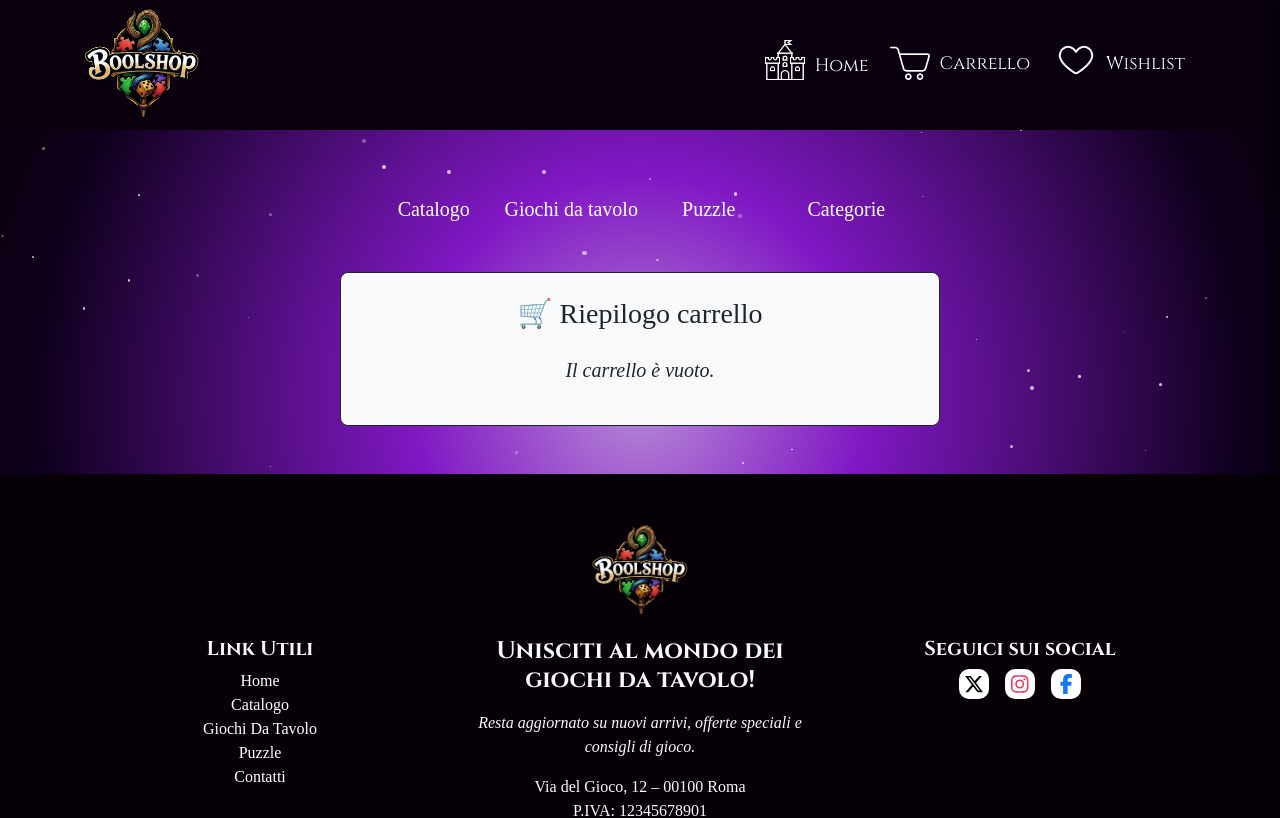
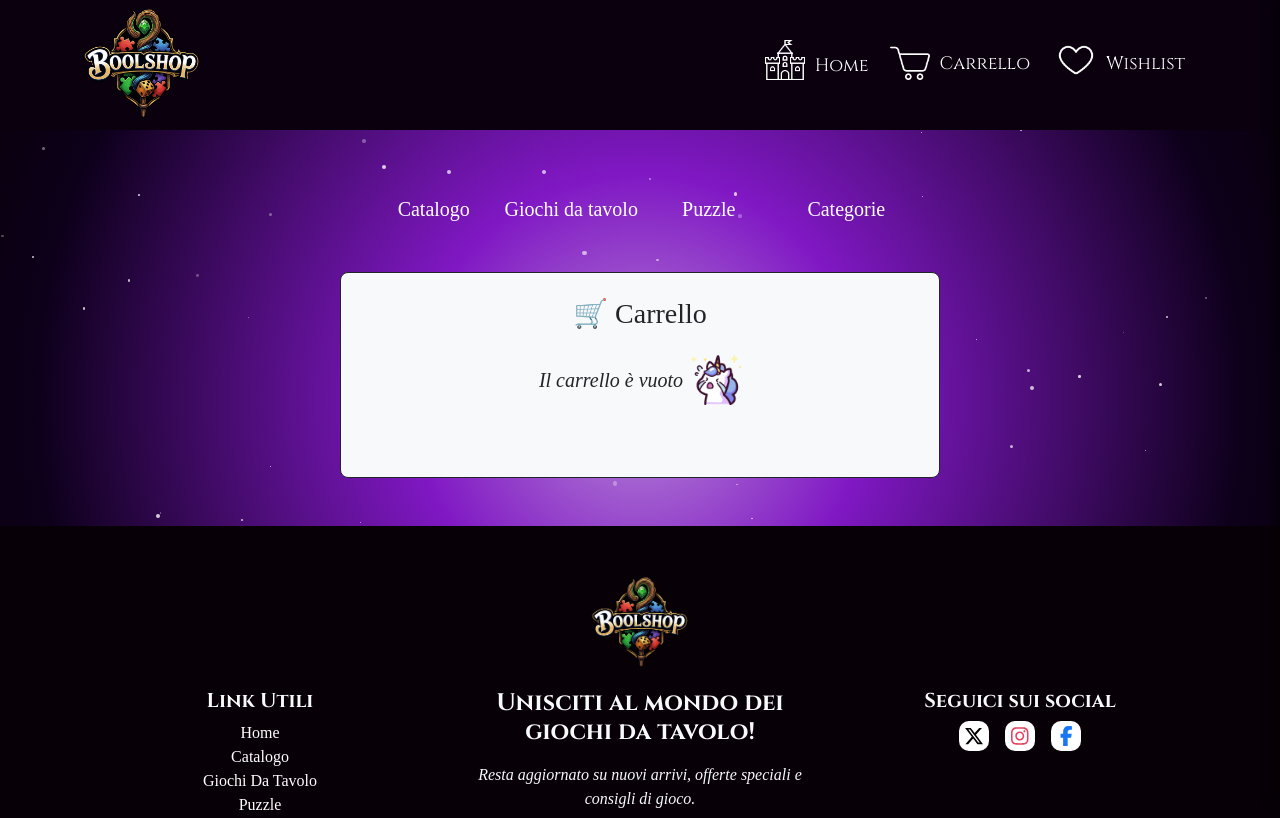
Before and after one commit to MattiaZecchinato/bool-shop, a React (Vite) app in the folder bool-shop-react/: page /cart in a window 1280 px wide. Shown: the top 818 px of the page. Built offline with nearby package versions, Linux system fonts and the light colour scheme; a web font is replaced by a local one.

Commit message:
feat: add messages

```diff
--- a/bool-shop-react/src/pages/CartPage.jsx
+++ b/bool-shop-react/src/pages/CartPage.jsx
@@ -1,15 +1,19 @@
 import { useCart } from "../components/CartContext";
 import { Link } from "react-router-dom";
+import sadUnicorn from "../assets/unicorn-sad.png"
 
 function CartPage() {
     const { cartItems, addToCart, removeFromCart, clearCart } = useCart();
 
     return (
         <div className="p-4 border border-dark bg-light rounded rounded-3 text-dark rounded container py-4 text-white " style={{ maxWidth: "600px" }}>
-            <h3 className="text-dark text-center mb-4">🛒 Riepilogo carrello</h3>
+            <h3 className="text-dark text-center mb-4">🛒 Carrello</h3>
 
             {cartItems.length === 0 ? (
-                <p className="text-dark fst-italic text-center fs-5">Il carrello è vuoto.</p>
+                <div className="container bg-light fst-italic rounded rounded-3 d-flex align-items-center gap-2 justify-content-center mb-5" style={{ maxWidth: "600px" }}>
+                    <p className="text-dark fst-italic text-center fs-5 my-auto">Il carrello è vuoto</p>
+                    <img src={sadUnicorn} alt="sad-unicorn" style={{ width: "50px" }} />
+                </div>
             ) : (
                 <>
                     {cartItems.map(item => (
@@ -69,8 +73,9 @@ function CartPage() {
                         </div>
                     </div>
                 </>
-            )}
-        </div>
+            )
+            }
+        </div >
     );
 }
 
--- a/bool-shop-react/src/pages/OrederRecap.jsx
+++ b/bool-shop-react/src/pages/OrederRecap.jsx
@@ -13,7 +13,7 @@ function OrderRecap() {
 
     return <>
         <div className="container py-4 text-white row gap-2 width-whish-container justify-content-center bg-light rounded rounded-3 mt-4 mb-4 border border-dark" style={{ maxWidth: "600px" }}>
-            <div className="recap-container d-flex flex-row-reverse align-items-center justify-content-center">
+            <div className="recap-container d-flex row-reverse align-items-center justify-content-center">
                 <h1 className="mb-4 text-dark text-center font-medieval">Ordine completato con successo!</h1>
                 <div>
                     <img className="image-recap me-2" src={staff} alt="staff" />
@@ -24,7 +24,7 @@ function OrderRecap() {
             <div className="text-dark text-center">
                 <p className="fs-4">Grazie <strong>{user_first_name}</strong> per il tuo acquisto.</p>
                 <p>Una conferma è stata inviata a <strong>{user_email}</strong>.</p>
-                <p>Numero ordine: <strong>#</strong></p> {/* questo e da vedere se si implementa */}
+                <p>Numero ordine: <strong>#</strong></p>
                 <p>Totale: <strong>€{total_order}</strong></p>
                 <p className="mb-5">Riceverai una notifica quando il tuo ordine sarà spedito.</p>
             </div>
--- a/bool-shop-react/src/pages/SearchPage.jsx
+++ b/bool-shop-react/src/pages/SearchPage.jsx
@@ -6,7 +6,8 @@ import { useSearchParams } from "react-router-dom";
 import { FontAwesomeIcon } from "@fortawesome/react-fontawesome";
 import { faGrip, faListUl } from "@fortawesome/free-solid-svg-icons";
 import CardProductList from "../components/CardProductList";
-import arrowRight from "../assets/arrow-right.png"
+import arrowRight from "../assets/arrow-right.png";
+import sadUnicorn from "../assets/unicorn-sad.png";
 
 function SearchPage() {
     const [display, setDisplay] = useState(true);
@@ -172,10 +173,15 @@ function SearchPage() {
                         ? <div key={elem.id} className='col-lg-4 col-md-6 col-sm-12 mb-4 d-flex justify-content-center'><CardProduct data={elem} /></div>
                         : <div key={elem.id} className="d-flex justify-content-center"><CardProductList data={elem} /></div>
                 )
-                : <h3>Nessun Elemento Trovato</h3>
-            }
+                :
+                <div className="container bg-light fst-italic p-5 rounded rounded-3 d-flex align-items-center gap-2 justify-content-center mb-5" style={{ maxWidth: "600px" }}>
+                    <p className="text-dark fst-italic text-center fs-5 my-auto">Nessun prodotto trovato</p>
+                    <img src={sadUnicorn} alt="sad-unicorn" style={{ width: "50px" }} />
+                </div>}
+            <div className="d-flex justify-content-center">
+                <Link className="btn btn-light col-3 mb-5" to="/search">Torna al Catalogo</Link>
+            </div>
         </div>
-
 
 
         <div className="d-flex justify-content-center my-4 gap-3 align-items-center">
```
